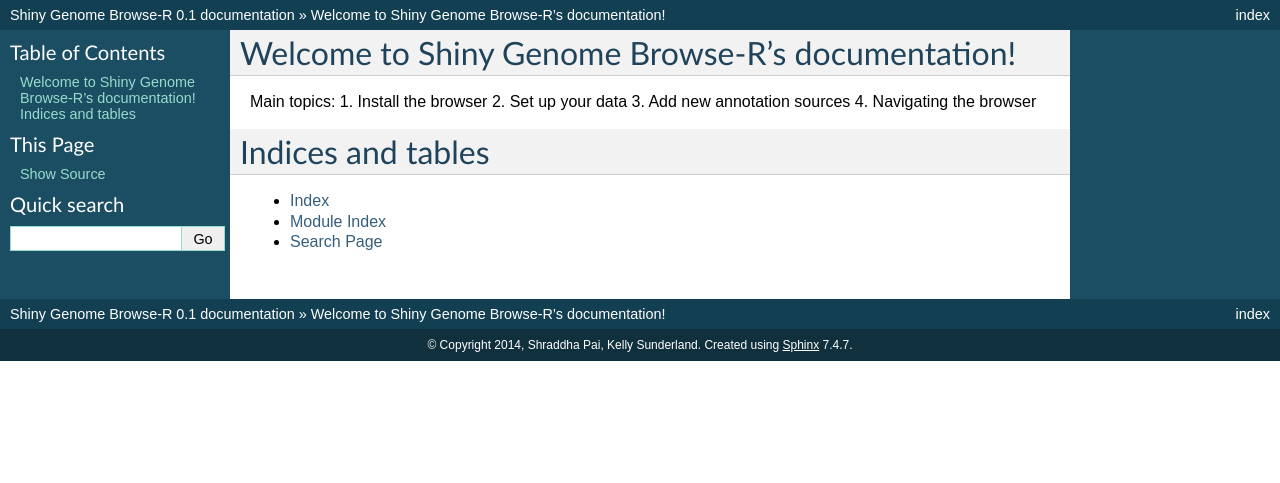
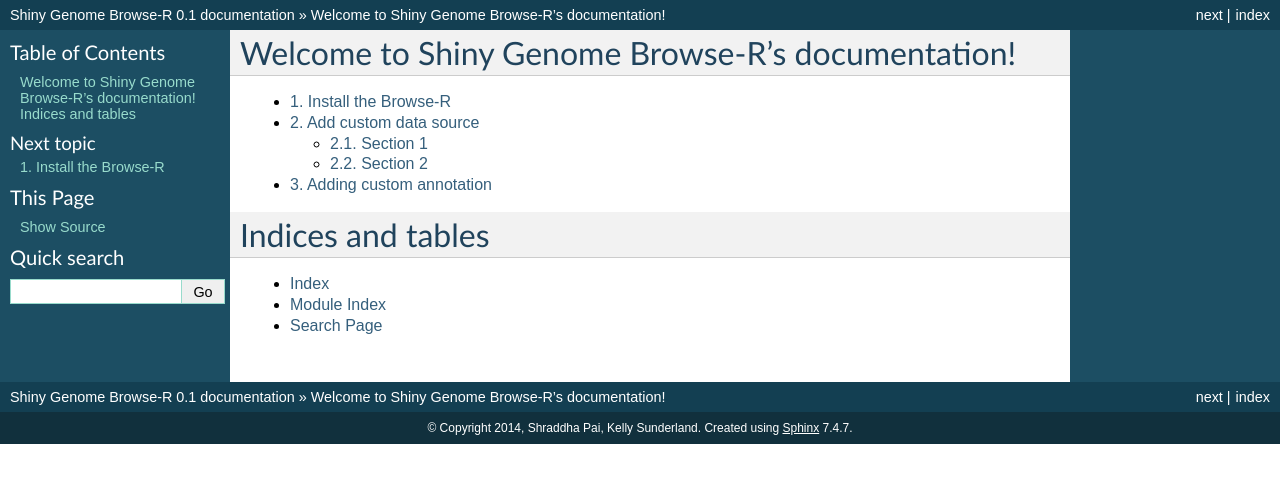
Before and after one commit to shraddhapai/shiny-data-browseR, a Sphinx documentation site: the page built from docs/index.rst, in a window 1280 px wide. Shown: the top 483 px of the page. Built offline with Sphinx 7.4.7, drawn with Linux system fonts in a browser that asks for light colours.

Commit message:
added basic skeleton

```diff
--- /dev/null
+++ b/docs/add_data.rst
@@ -0,0 +1,14 @@
+.. _add_data:
+
+======================
+Add custom data source
+======================
+
+This page will document how to add a custom data source for viewing on the genome browser axes.
+
+
+Section 1
+=========
+
+Section 2
+=========
--- a/docs/conf.py
+++ b/docs/conf.py
@@ -19,6 +19,8 @@
 # add these directories to sys.path here. If the directory is relative to the
 # documentation root, use os.path.abspath to make it absolute, like shown here.
 #sys.path.insert(0, os.path.abspath('.'))
+
+extensions = ['sphinxcontrib.fulltoc']
 
 # -- General configuration ------------------------------------------------
 
--- a/docs/index.rst
+++ b/docs/index.rst
@@ -9,13 +9,11 @@
 
 .. toctree::
    :maxdepth: 2
+   :numbered:
 
-Main topics:
-1. Install the browser
-2. Set up your data
-3. Add new annotation sources
-4. Navigating the browser
-
+   install
+   add_data
+   add_annotation
 
 
 
```
Also changed, not shown: docs/add_annotation.rst (added, +7 -0 lines), docs/install.rst (added, +18 -0 lines), 6 other files.
